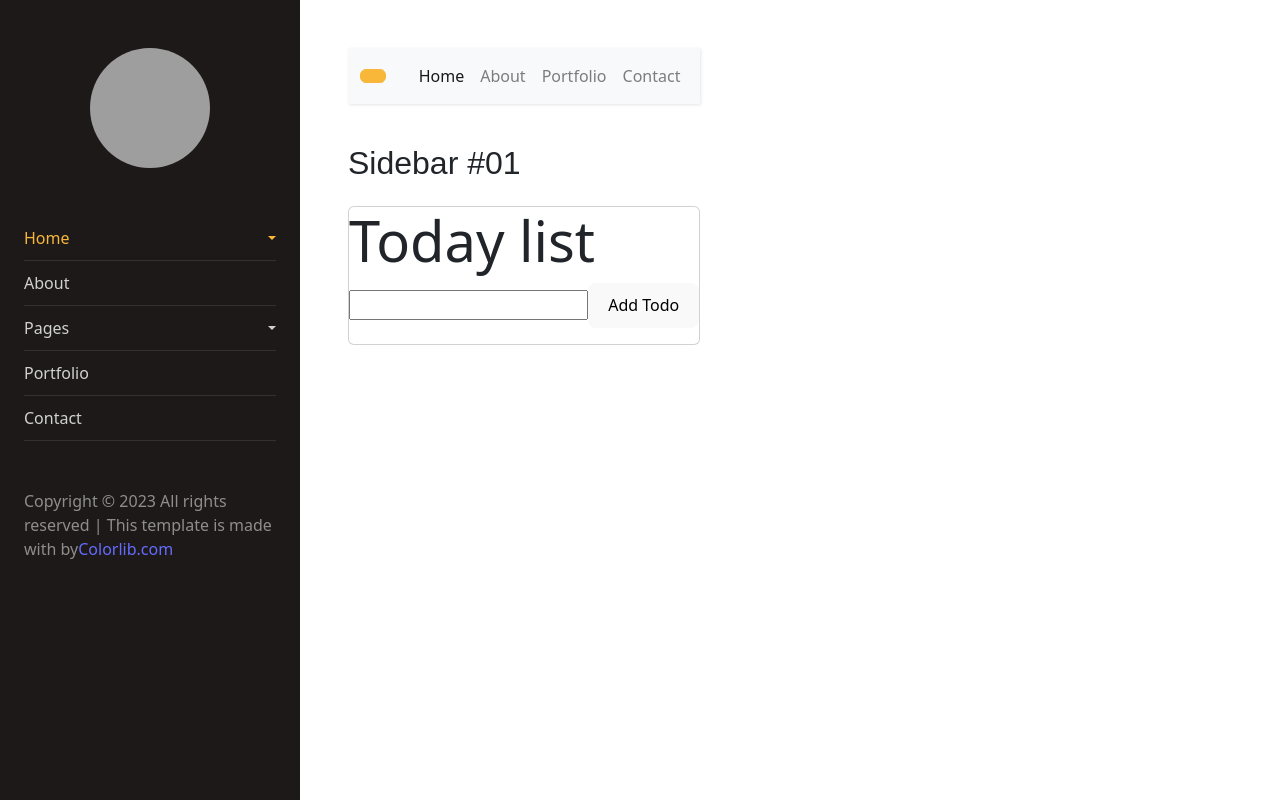
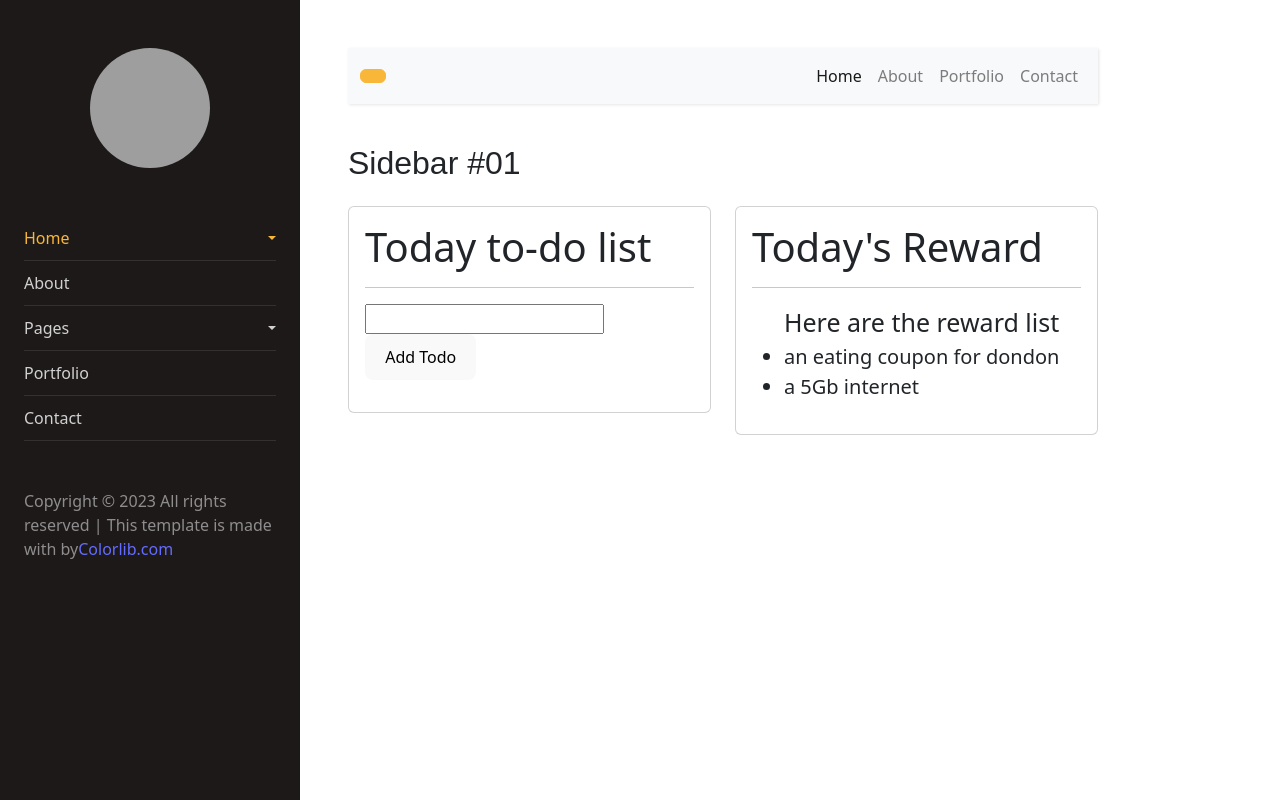
Before and after one commit to haniladjamba/final-project, a React app: page / in a window 1280 px wide. Built offline with nearby package versions, Linux system fonts and the light colour scheme; grey boxes are pictures that could not be loaded; the HTML template or start-up script is replaced by a standard one.

Commit message:
Upcoming: Menambahkan box/card untuk Today-Reward

```diff
--- a/src/App.jsx
+++ b/src/App.jsx
@@ -143,10 +143,39 @@ function App() {
             </div>
           </nav>
           <h2 className="mb-4">Sidebar #01</h2>
+              {/* Jerrico part */}
+                      <div className="row">
+          <div className="col-sm-6 mb-3 mb-sm-0">
             <div className="card">
-              <div className="card-title display-4">Today list</div>
-              <Upcoming/>
+              <div className="card-body">
+                <p className="card-title display-6 lead">Today to-do list</p>
+                <hr />
+                <Upcoming/>
+              </div>
             </div>
+          </div>
+
+          <div className="col-sm-6">
+            <div className="card">
+              <div className="card-body">
+                <p className="card-title display-6 lead">Today's Reward</p>
+                <hr />
+                <ul style={{fontSize: "25px"}} className="lead">
+                  Here are the reward list
+                  <li style={{fontSize: "20px"}}>
+                    an eating coupon for dondon
+                  </li>
+                  <li style={{fontSize: "20px"}}>
+                    a 5Gb internet
+                  </li>
+
+                </ul>
+              </div>
+            </div>
+          </div>
+        </div>
+
+            {/*End of Jerrico part */}
         </div>
       </div>
       <div>
```
